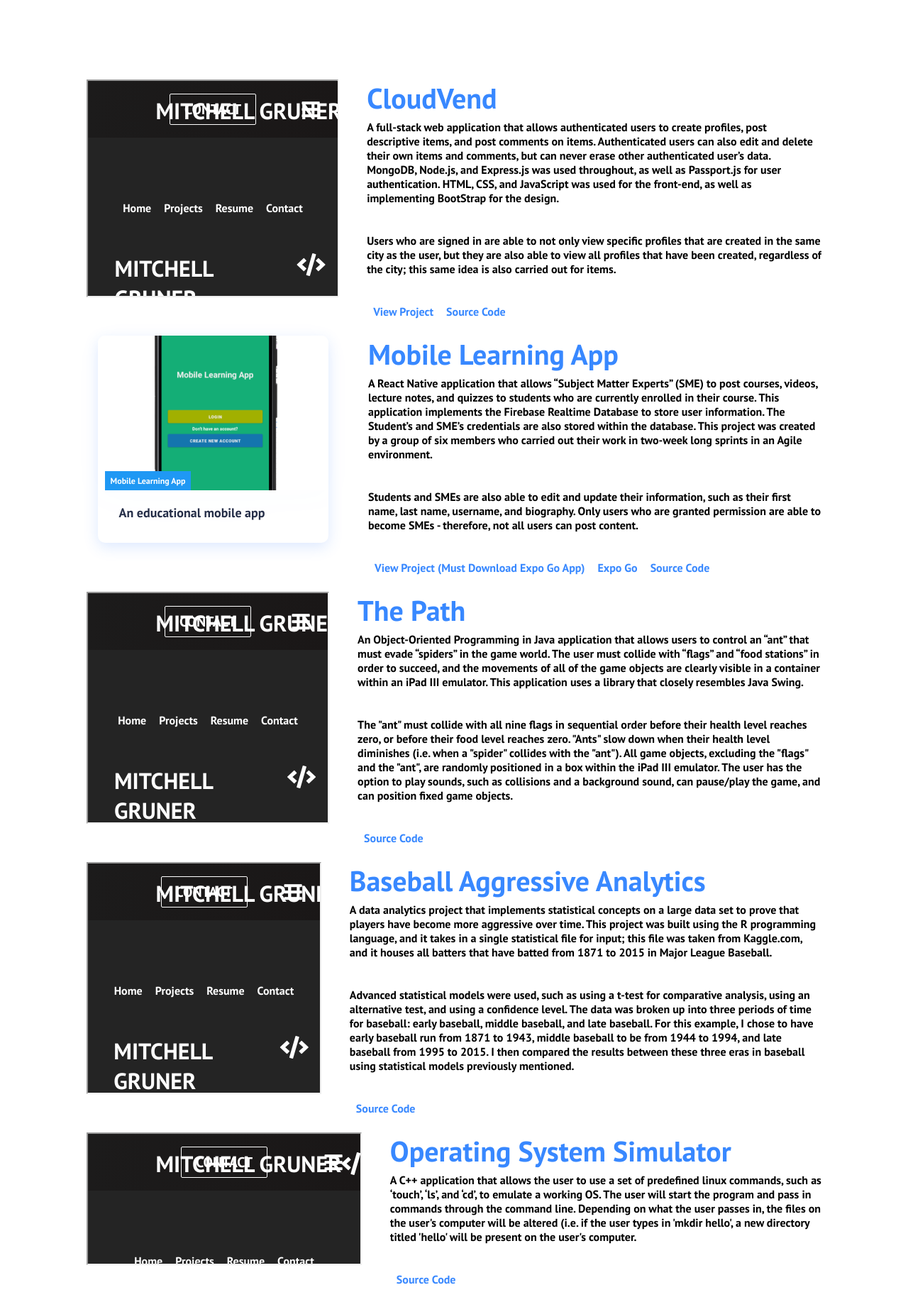
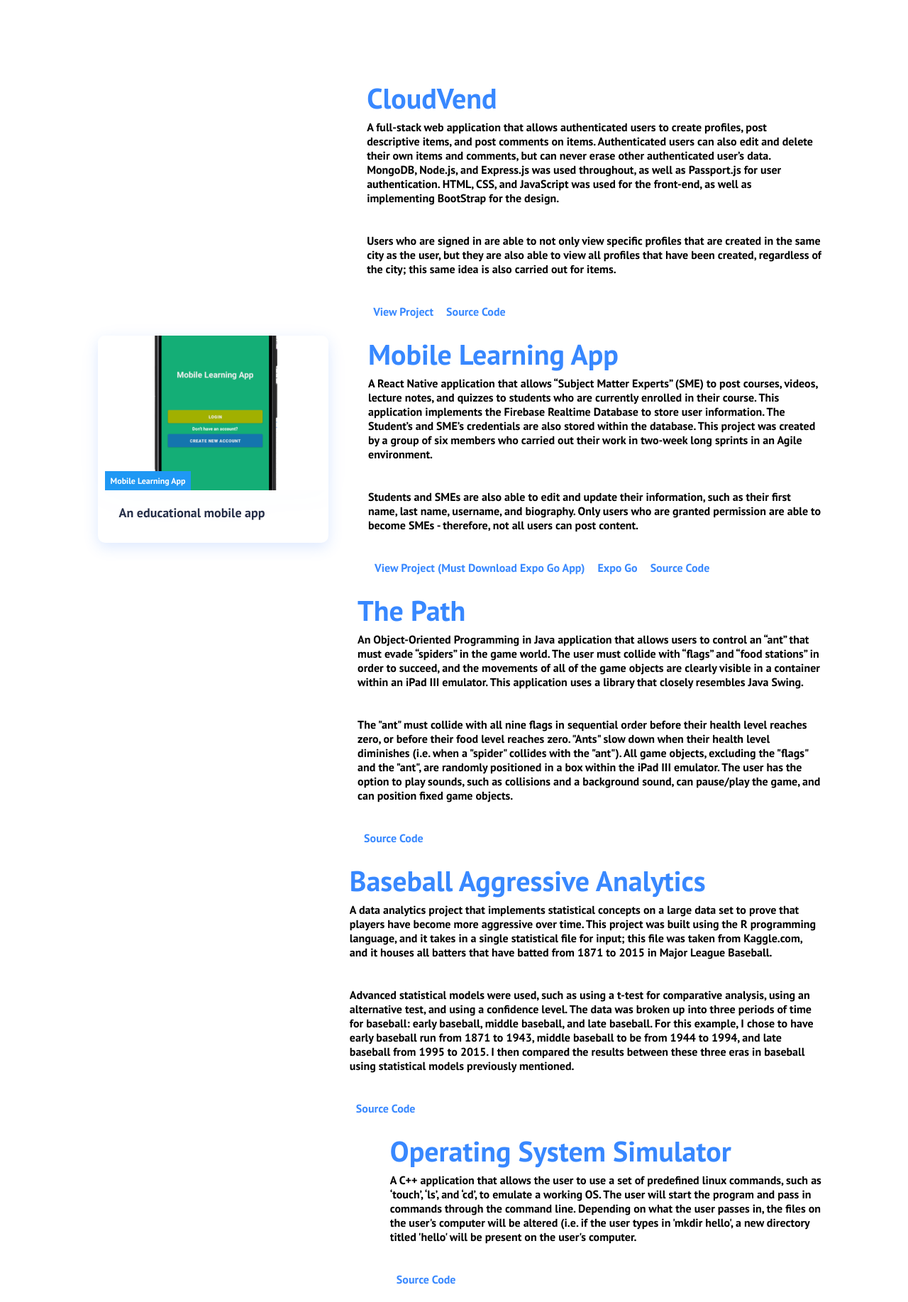
Before and after one commit to MitchellGruner/portfolio_website, a React (Create React App) app: page /projects in a window 1280 px wide. Shown: the part 702-2537 px from the top of the page at 71% size. Built offline with nearby package versions, Linux system fonts and the light colour scheme; the HTML template or start-up script is replaced by a standard one.

Commit message:
fix play issue with videos

```diff
--- a/package.json
+++ b/package.json
@@ -14,7 +14,9 @@
     "react-dom": "^17.0.2",
     "react-google-recaptcha": "^2.1.0",
     "react-hook-form": "^7.7.1",
+    "react-native-video": "^5.1.1",
     "react-pdf": "^5.3.0",
+    "react-player": "^2.9.0",
     "react-router-dom": "^5.2.0",
     "react-scripts": "4.0.3",
     "typescript": "^4.3.2",
--- a/src/components/ProjectsContent.js
+++ b/src/components/ProjectsContent.js
@@ -1,6 +1,7 @@
 import React from 'react';
 import CardItem from './CardItem';
 import { Link } from 'react-router-dom';
+import ReactPlayer from 'react-player';
 
 function ProjectsContent() {
     return (
@@ -12,7 +13,7 @@ function ProjectsContent() {
                 <div className="cards__wrapper">
                     <ul className="cards__items">
                         <div className="child1">
-                            <iframe src="./videos/CloudVend.mp4" title="CloudVend" width="100%" height="100%" type="video/mp4"/>
+                            <ReactPlayer url="https://youtu.be/PF3A6o_ZkAc" width="100%" height="100%" controls={true} />
                         </div>
                         <div className="child2">
                         <h1 className="title">CloudVend</h1>
@@ -77,7 +78,7 @@ function ProjectsContent() {
                     </ul>
                     <ul className="cards__items">
                         <div className="child1">
-                            <iframe src="./videos/ThePath.mp4" title="ThePath" width="100%" height="100%" type="video/mp4"/>
+                            <ReactPlayer url="https://youtu.be/0ZhmxCtSjfw" width="100%" height="100%" controls={true} />
                         </div>
                         <div className="child2">
                         <h1 className="title">The Path</h1>
@@ -103,7 +104,7 @@ function ProjectsContent() {
                     </ul>
                     <ul className="cards__items">
                         <div className="child1">
-                            <iframe src="./videos/Baseball.mp4" title="BaseballAggressiveAnalytics" width="100%" height="100%" type="video/mp4"/>
+                            <ReactPlayer url="https://youtu.be/xojmvRTKvEg" width="100%" height="100%" controls={true} />
                         </div>
                         <div className="child2">
                         <h1 className="title">Baseball Aggressive Analytics</h1>
@@ -129,7 +130,7 @@ function ProjectsContent() {
                     </ul>
                     <ul className="cards__items">
                         <div className="child1">
-                            <iframe src="./videos/C++.mp4" title="OSSimulator" width="100%" height="100%" type="video/mp4"/>
+                            <ReactPlayer url="https://youtu.be/SekeIkN_UDE" width="100%" height="100%" controls={true} />
                         </div>
                         <div className="child2">
                         <h1 className="title">Operating System Simulator</h1>
@@ -138,8 +139,8 @@ function ProjectsContent() {
                             program and pass in commands through the command line.  Depending on what the user passes in, the
                             files on the user's computer will be altered (i.e. if the user types in 'mkdir hello', a new directory
                             titled 'hello' will be present on the user's computer.
-                        </p>
-                        <Link to={{ pathname: "https://github.com/MitchellGruner/C-Operating-System-Simulator" }}
+                            </p>
+                            <Link to={{ pathname: "https://github.com/MitchellGruner/C-Operating-System-Simulator" }}
                                     target='_blank' className="link-attributes">
                                 Source Code
                             </Link>
@@ -147,7 +148,7 @@ function ProjectsContent() {
                     </ul>
                     <ul className="cards__items">
                         <div className="child1">
-                            <iframe src="./videos/Movie.mp4" title="MovieAPI" width="100%" height="100%" type="video/mp4"/>
+                            <ReactPlayer url="https://youtu.be/4eQHoETtT_k" width="100%" height="100%" controls={true} />
                         </div>
                         <div className="child2">
                         <h1 className="title">Movie API</h1>
```
Also changed, not shown: 2 other files (tests, documents, lock files or other folders).
